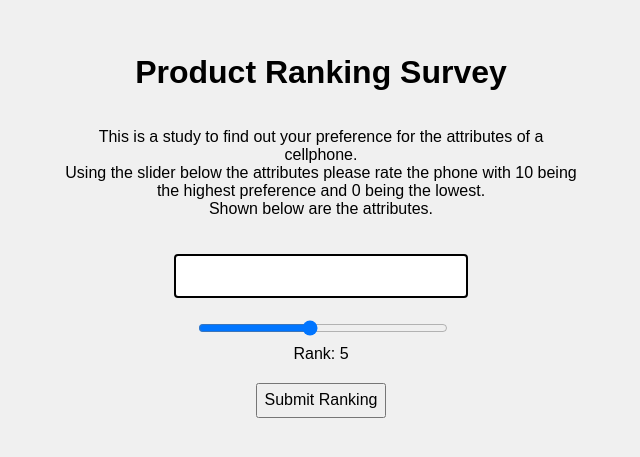
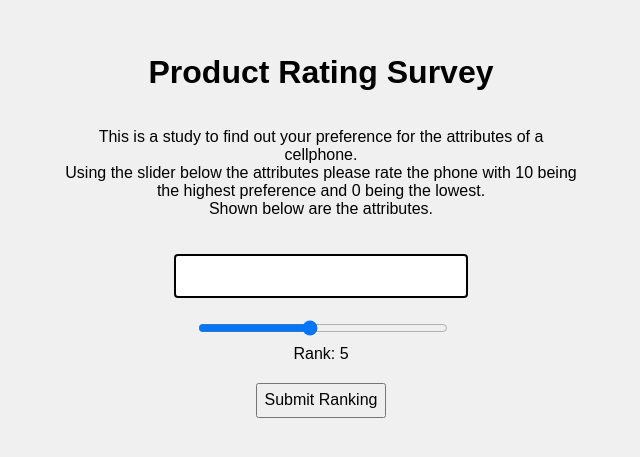
Before and after one commit to RD-Luthr/frontend_ranking_system, a plain HTML site: page index.html in a window 1280 px wide. Shown: the part 175-632 px from the top of the page, without its empty margins (319-959 px from the left). Drawn offline with Linux system fonts and the light colour scheme; no server answers.

Commit message:
Update index.html

```diff
--- a/index.html
+++ b/index.html
@@ -89,7 +89,7 @@
 </head>
 <body>
     <div class="container1">
-        <h1>Product Ranking Survey</h1>
+        <h1>Product Rating Survey</h1>
         <p>This is a study to find out your preference for the attributes of a cellphone.<br>
             Using the slider below the attributes please rate the phone with 10 being the highest preference and 0 being the lowest. <br>
             Shown below are the attributes.
```
